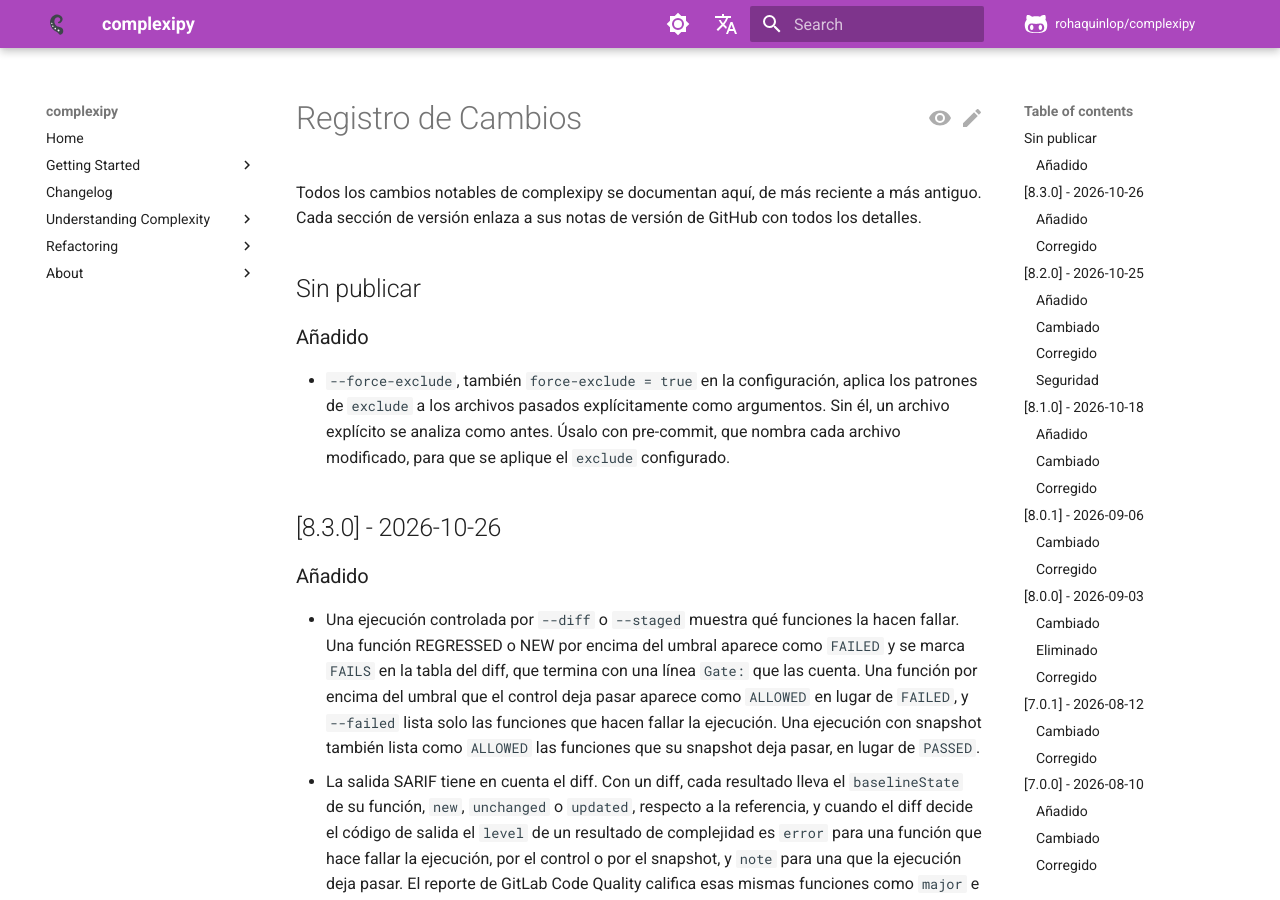
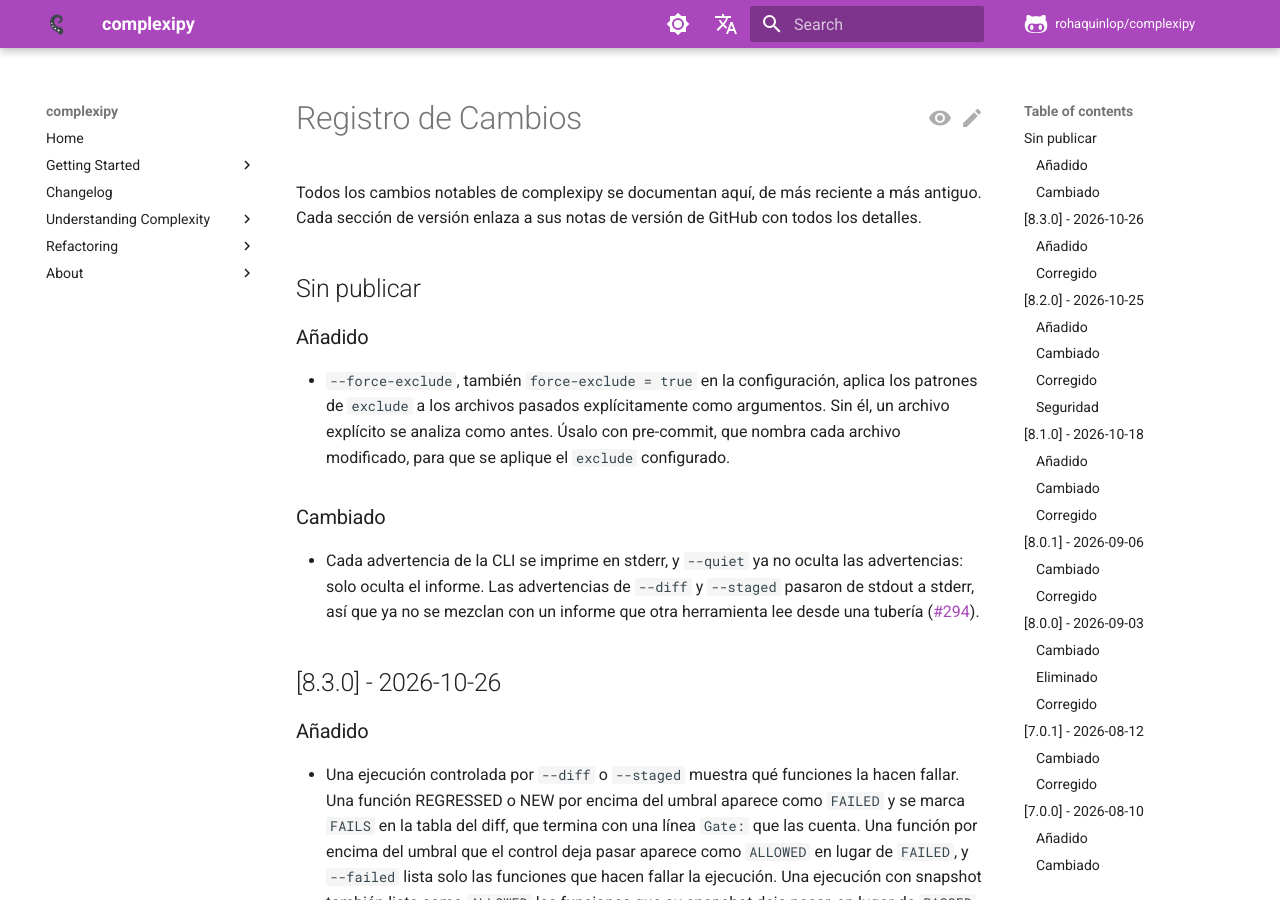
Before and after one commit to rohaquinlop/complexipy, an MkDocs documentation site: the page built from docs/es/changelog.md, in a window 1280 px wide and 900 px high. Built offline with MkDocs 1.6.1 and Material for MkDocs 9.7.7, drawn with Linux system fonts in a browser that asks for light colours; comment, search, counter and statistics services are not loaded.

Commit message:
docs(usage): state that --quiet keeps warnings on stderr

```diff
--- a/docs/es/changelog.md
+++ b/docs/es/changelog.md
@@ -13,6 +13,14 @@ GitHub con todos los detalles.
   argumentos. Sin él, un archivo explícito se analiza como antes. Úsalo con
   pre-commit, que nombra cada archivo modificado, para que se aplique el
   `exclude` configurado.
+
+### Cambiado
+
+- Cada advertencia de la CLI se imprime en stderr, y `--quiet` ya no oculta
+  las advertencias: solo oculta el informe. Las advertencias de `--diff` y
+  `--staged` pasaron de stdout a stderr, así que ya no se mezclan con un
+  informe que otra herramienta lee desde una tubería
+  ([#294](https://github.com/rohaquinlop/complexipy/issues/294)).
 
 ## [8.3.0] - 2026-10-26
 
```
Also changed, not shown: CHANGELOG.md (+8 -0 lines), docs/es/usage-guide.md (+3 -0 lines), docs/usage-guide.md (+3 -0 lines).
